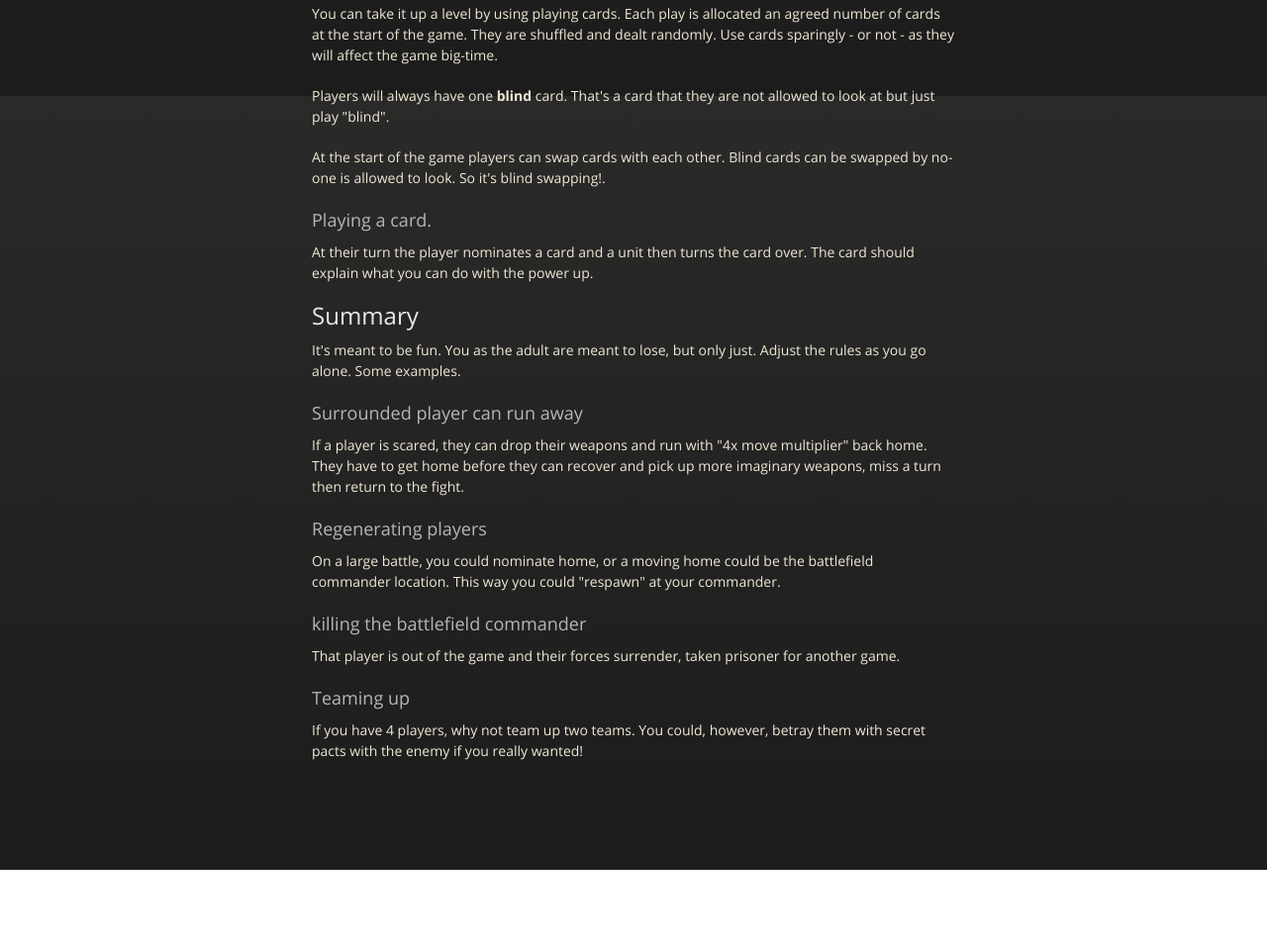
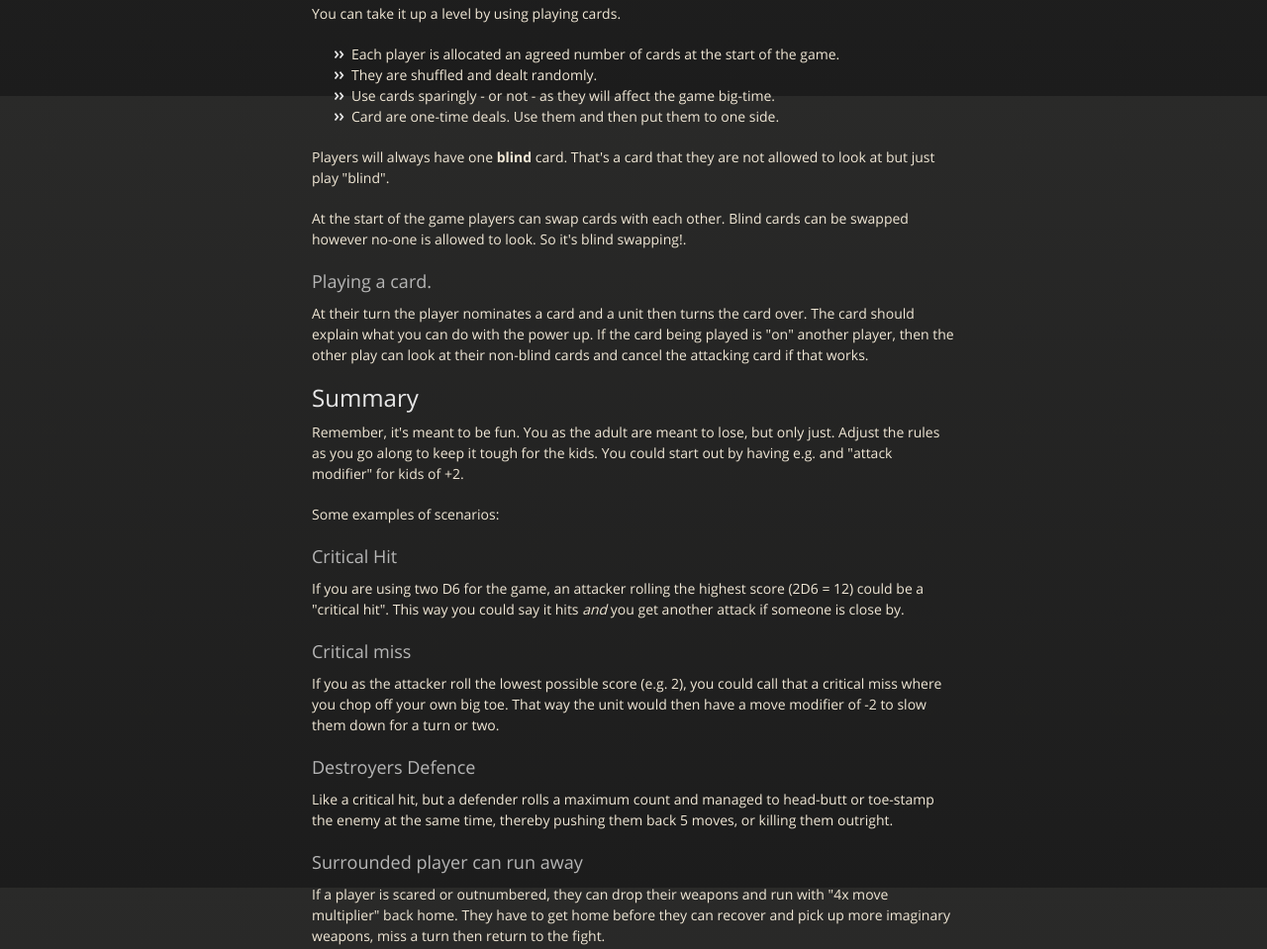
Before and after one commit to simonski/battling, a plain HTML site: page index.html in a window 1280 px wide. Shown: the part 2303-3262 px from the top of the page at 99% size. Before the commit the page ends 3182 px from the top, so only its background shows below. Drawn offline with nearby package versions, Linux system fonts and the light colour scheme.

```diff
--- a/index.html
+++ b/index.html
@@ -111,26 +111,50 @@
 <h2>
 <a name="playing-cards" class="anchor" href="#playing-cards"><span class="octicon octicon-link"></span></a>Playing Cards</h2>
 
-<p>You can take it up a level by using playing cards.   Each play is allocated an agreed number of cards at the start of the game.  They are shuffled and dealt randomly.    Use cards sparingly - or not - as they will affect the game big-time.</p>
+<p>You can take it up a level by using playing cards.   </p>
 
-<p>Players will always have one <strong>blind</strong> card.  That's a card that they are not allowed to look at but just play "blind".</p>
+<ul>
+<li>Each player is allocated an agreed number of cards at the start of the game.<br>
+</li>
+<li>They are shuffled and dealt randomly.<br>
+</li>
+<li>Use cards sparingly - or not - as they will affect the game big-time.</li>
+<li>Card are one-time deals.  Use them and then put them to one side.</li>
+</ul><p>Players will always have one <strong>blind</strong> card.  That's a card that they are not allowed to look at but just play "blind".</p>
 
-<p>At the start of the game players can swap cards with each other. Blind cards can be swapped by no-one is allowed to look. So it's blind swapping!.</p>
+<p>At the start of the game players can swap cards with each other. Blind cards can be swapped however no-one is allowed to look. So it's blind swapping!.</p>
 
 <h3>
 <a name="playing-a-card" class="anchor" href="#playing-a-card"><span class="octicon octicon-link"></span></a>Playing a card.</h3>
 
-<p>At their turn the player nominates a card and a unit then turns the card over.  The card should explain what you can do with the power up.</p>
+<p>At their turn the player nominates a card and a unit then turns the card over.  The card should explain what you can do with the power up.   If the card being played is "on" another player, then the other play can look at their non-blind cards and cancel the attacking card if that works.</p>
 
 <h2>
 <a name="summary" class="anchor" href="#summary"><span class="octicon octicon-link"></span></a>Summary</h2>
 
-<p>It's meant to be fun.  You as the adult are meant to lose, but only just.   Adjust the rules as you go alone.  Some examples.</p>
+<p>Remember, it's meant to be fun.  You as the adult are meant to lose, but only just.   Adjust the rules as you go along to keep it tough for the kids.  You could start out by having e.g. and "attack modifier" for kids of +2.  </p>
+
+<p>Some examples of scenarios:</p>
+
+<h3>
+<a name="critical-hit" class="anchor" href="#critical-hit"><span class="octicon octicon-link"></span></a>Critical Hit</h3>
+
+<p>If you are using two D6 for the game, an attacker rolling the highest score (2D6 = 12) could be a "critical hit".  This way you could say it hits <em>and</em> you get another attack if someone is close by.</p>
+
+<h3>
+<a name="critical-miss" class="anchor" href="#critical-miss"><span class="octicon octicon-link"></span></a>Critical miss</h3>
+
+<p>If you as the attacker roll the lowest possible score (e.g. 2), you could call that a critical miss where you chop off your own big toe.  That way the unit would then have a move modifier of -2 to slow them down for a turn or two.</p>
+
+<h3>
+<a name="destroyers-defence" class="anchor" href="#destroyers-defence"><span class="octicon octicon-link"></span></a>Destroyers Defence</h3>
+
+<p>Like a critical hit, but a defender rolls a maximum count and managed to head-butt or toe-stamp the enemy at the same time, thereby pushing them back 5 moves, or killing them outright.  </p>
 
 <h3>
 <a name="surrounded-player-can-run-away" class="anchor" href="#surrounded-player-can-run-away"><span class="octicon octicon-link"></span></a>Surrounded player can run away</h3>
 
-<p>If a player is scared, they can drop their weapons and run with "4x move multiplier" back home.  They have to get home before they can recover and pick up more imaginary weapons, miss a turn then return to the fight.</p>
+<p>If a player is scared or outnumbered, they can drop their weapons and run with "4x move multiplier" back home.  They have to get home before they can recover and pick up more imaginary weapons, miss a turn then return to the fight.</p>
 
 <h3>
 <a name="regenerating-players" class="anchor" href="#regenerating-players"><span class="octicon octicon-link"></span></a>Regenerating players</h3>
@@ -140,7 +164,7 @@
 <h3>
 <a name="killing-the-battlefield-commander" class="anchor" href="#killing-the-battlefield-commander"><span class="octicon octicon-link"></span></a>killing the battlefield commander</h3>
 
-<p>That player is out of the game and their forces surrender, taken prisoner for another game. </p>
+<p>If you manage to kill the battlefield commander - that player is out of the game and their forces surrender, taken prisoner for another game. </p>
 
 <h3>
 <a name="teaming-up" class="anchor" href="#teaming-up"><span class="octicon octicon-link"></span></a>Teaming up</h3>
```
Also changed, not shown: params.json (+1 -1 lines).
